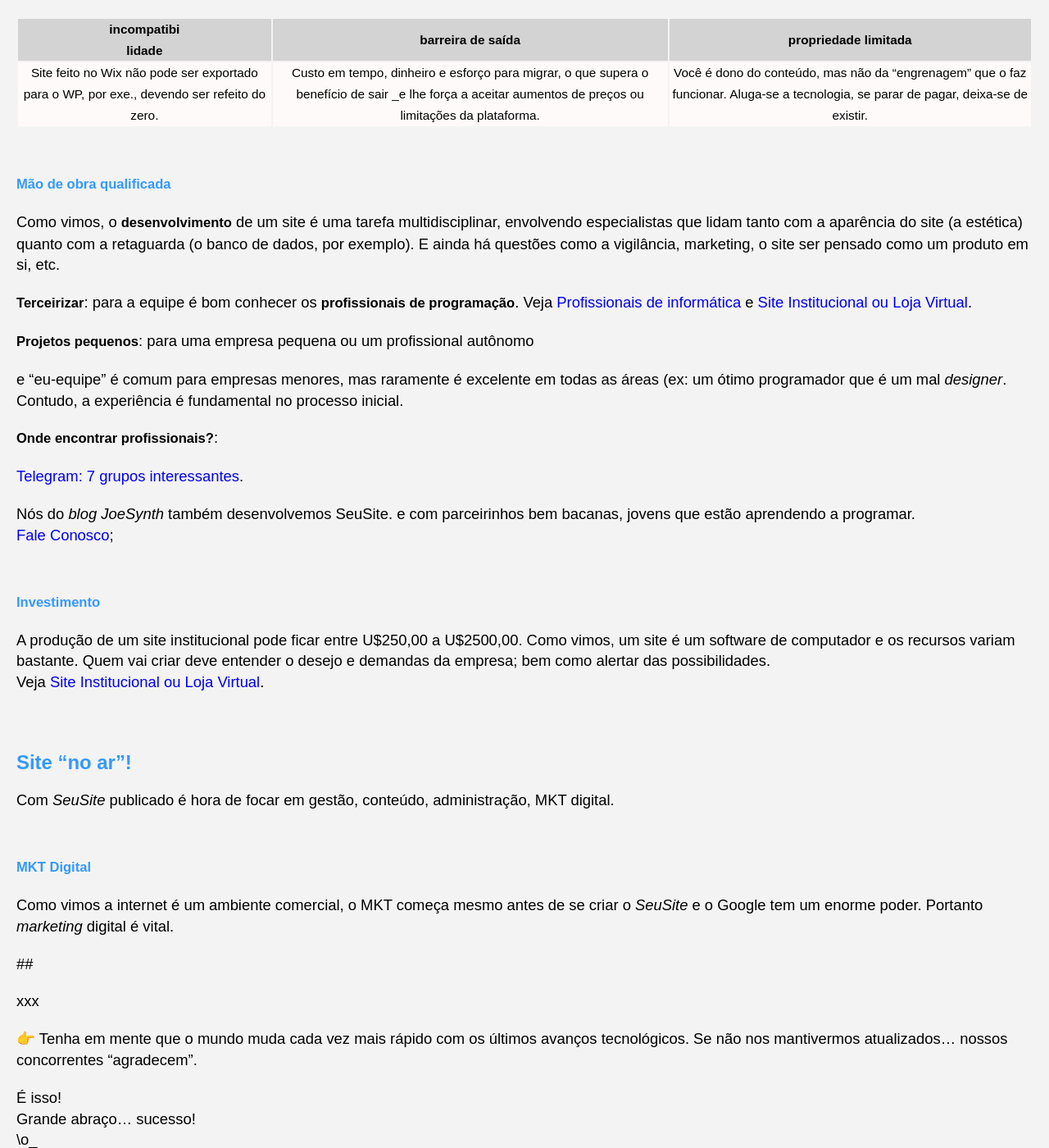
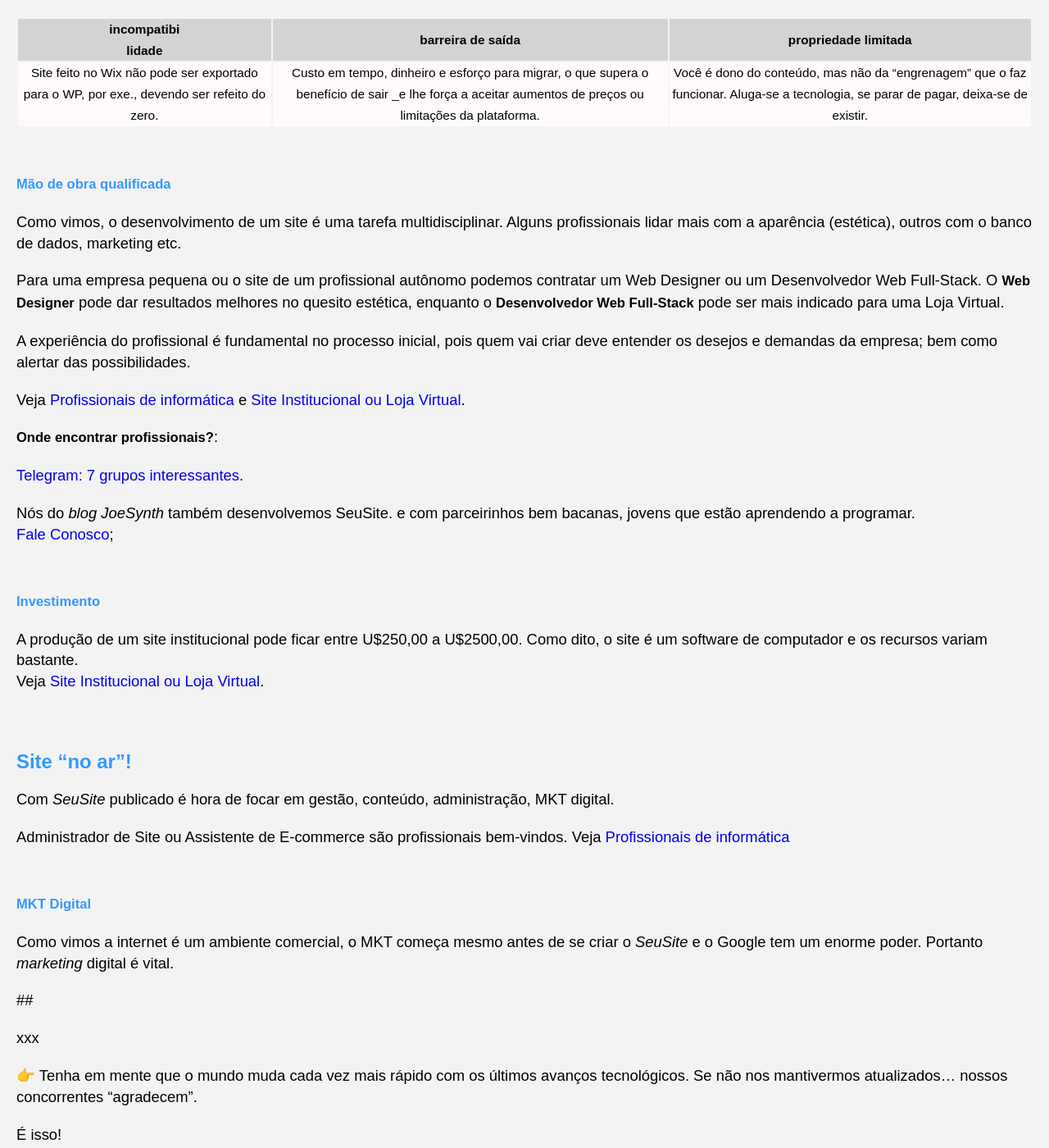
Before and after one commit to Joesynth/joesynth.github.io, a Jekyll site: the page built from _posts/2021-01-03-site-comercial-um-tutorial-essencial.md, in a window 1280 px wide and 1400 px high, scrolled down 7651 px. Shown: the whole window at 82% size. Built offline with Jekyll 4.4.1, drawn with Linux system fonts in a browser that asks for light colours.

Commit message:
Refactor web development section for clarity

```diff
--- a/_posts/2021-01-03-site-comercial-um-tutorial-essencial.md
+++ b/_posts/2021-01-03-site-comercial-um-tutorial-essencial.md
@@ -251,14 +251,13 @@ Num site o "preço" alto será a performance degradada (site lento) e a dependê
 
 ###### Mão de obra qualificada
 
-Como vimos, o **desenvolvimento** de um site é uma tarefa multidisciplinar, envolvendo especialistas que lidam tanto com a aparência do site (a estética) quanto com a retaguarda (o banco de dados, por exemplo). E ainda há questões como a vigilância, marketing, o site ser pensado como um produto em si, etc.
+Como vimos, o desenvolvimento de um site é uma tarefa multidisciplinar. Alguns profissionais lidar mais com a aparência (estética), outros com o banco de dados, marketing etc.
 
-**Terceirizar**: para a equipe é bom conhecer os **profissionais de programação**.
+Para uma empresa pequena ou o site de um profissional autônomo podemos contratar um Web Designer ou um Desenvolvedor Web Full-Stack. O **Web Designer** pode dar resultados melhores no quesito estética, enquanto o **Desenvolvedor Web Full-Stack** pode ser mais indicado para uma Loja Virtual.
+
+A experiência do profissional é fundamental no processo inicial, pois quem vai criar deve entender os desejos e demandas da empresa; bem como alertar das possibilidades.
+
 Veja [Profissionais de informática](/private) e [Site Institucional ou Loja Virtual](/private).
-
-**Projetos pequenos**: para uma empresa pequena ou um profissional autônomo
-
-e "eu-equipe" é comum para empresas menores, mas raramente é excelente em todas as áreas (ex: um ótimo programador que é um mal *designer*. Contudo, a experiência é fundamental no processo inicial.
 
 **Onde encontrar profissionais?**:
 
@@ -269,16 +268,16 @@ Nós do *blog* *JoeSynth* também desenvolvemos SeuSite. e com parceirinhos bem
 
 ###### Investimento
 
-A produção de um site institucional pode ficar entre U$250,00 a U$2500,00. Como vimos, um site é um software de computador e os recursos variam bastante. Quem vai criar deve entender o desejo e demandas da empresa; bem como alertar das possibilidades.
+A produção de um site institucional pode ficar entre U$250,00 a U$2500,00. Como dito, o site é um software de computador e os recursos variam bastante.
 Veja [Site Institucional ou Loja Virtual](/private).
-
-
 
 
 ## Site "no ar"!
 
 Com *SeuSite* publicado é hora de focar em gestão, conteúdo, administração, MKT digital.
 
+Administrador de Site ou Assistente de E-commerce são profissionais bem-vindos.
+Veja [Profissionais de informática](/private)
 
 
 ###### MKT Digital
```
